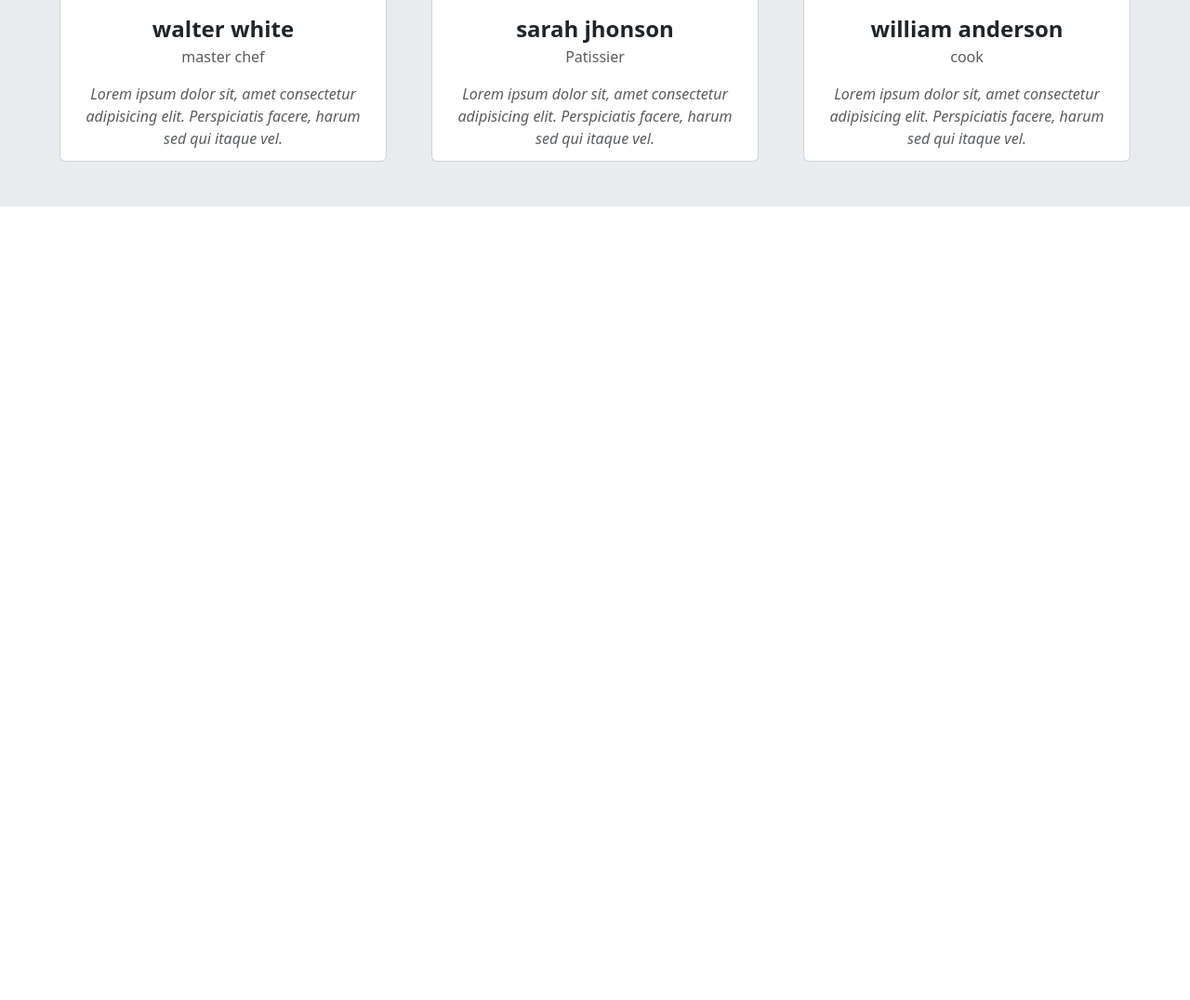
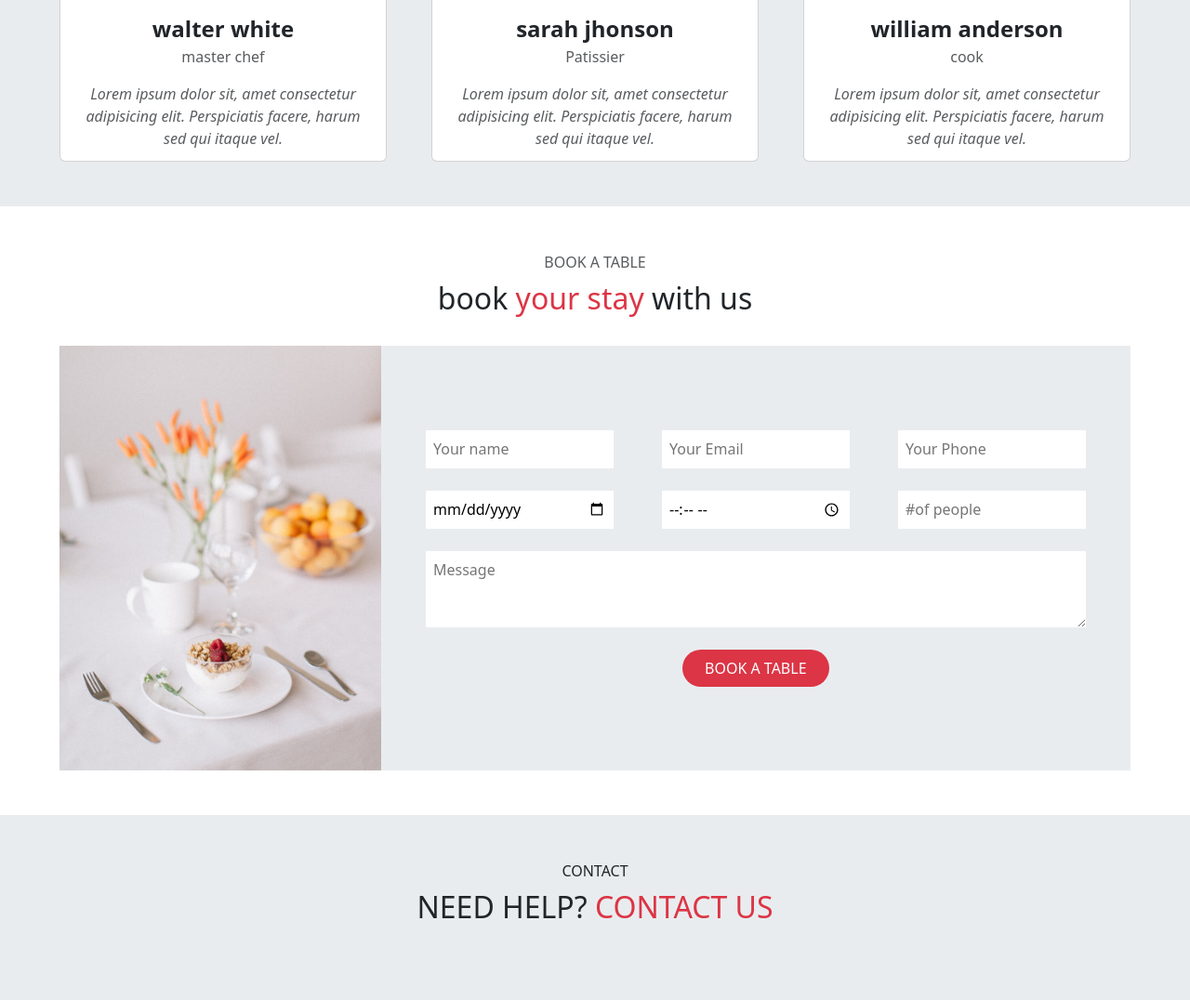
Before and after one commit to Gasbiachraf/Final_Projetc_JsDome_AchrafGASBI, a website: page index.html in a window 1280 px wide. Shown: the part 3663-4739 px from the top of the page at 93% size. Before the commit the page ends 3885 px from the top, so only its background shows below. Drawn offline with nearby package versions, Linux system fonts and the light colour scheme.

Commit message:
section8

```diff
--- a/index.html
+++ b/index.html
@@ -346,37 +346,70 @@
             <p class="m-0">CHEFS</p>
             <h2 class="pt-2 pb-4">OUR <span class="text-danger">PROFFESIONAL</span> CHEFS</h2>
             <div class="d-flex gap-lg-5">
-                <div class="card" style="width: 22rem; height: 33rem;" >
+                <div class="card" style="width: 22rem; height: 33rem;">
                     <img src="./public/images/chefs/chefs-1.jpg" class="card-img-top" alt="...">
                     <div class="card-body">
                         <p class="card-text d-flex flex-column  m-0">
                             <b class=" fs-4  text-center w-100 ">walter white</b>
-                            <p class="text-center text-body-secondary w-100 ">master chef</p>
-                            <p class="text-center text-body-secondary w-100"><i>Lorem ipsum dolor sit, amet consectetur adipisicing elit. Perspiciatis facere, harum sed qui itaque vel.</i></p>
+                        <p class="text-center text-body-secondary w-100 ">master chef</p>
+                        <p class="text-center text-body-secondary w-100"><i>Lorem ipsum dolor sit, amet consectetur
+                                adipisicing elit. Perspiciatis facere, harum sed qui itaque vel.</i></p>
                         </p>
                     </div>
                 </div>
-                <div class="card" style="width: 22rem; height: 33rem;" >
+                <div class="card" style="width: 22rem; height: 33rem;">
                     <img src="./public/images/chefs/chefs-2.jpg" class="card-img-top" alt="...">
                     <div class="card-body">
                         <p class="card-text d-flex flex-column  m-0">
                             <b class=" fs-4  text-center w-100 ">sarah jhonson</b>
-                            <p class="text-center text-body-secondary w-100 ">Patissier</p>
-                            <p class="text-center text-body-secondary w-100"><i>Lorem ipsum dolor sit, amet consectetur adipisicing elit. Perspiciatis facere, harum sed qui itaque vel.</i></p>
+                        <p class="text-center text-body-secondary w-100 ">Patissier</p>
+                        <p class="text-center text-body-secondary w-100"><i>Lorem ipsum dolor sit, amet consectetur
+                                adipisicing elit. Perspiciatis facere, harum sed qui itaque vel.</i></p>
                         </p>
                     </div>
                 </div>
-                <div class="card" style="width: 22rem; height: 33rem;" >
+                <div class="card" style="width: 22rem; height: 33rem;">
                     <img src="./public/images/chefs/chefs-3.jpg" class="card-img-top" alt="...">
                     <div class="card-body">
                         <p class="card-text d-flex flex-column  m-0">
                             <b class=" fs-4  text-center w-100 ">william anderson</b>
-                            <p class="text-center text-body-secondary w-100 ">cook</p>
-                            <p class="text-center text-body-secondary w-100"><i>Lorem ipsum dolor sit, amet consectetur adipisicing elit. Perspiciatis facere, harum sed qui itaque vel.</i></p>
+                        <p class="text-center text-body-secondary w-100 ">cook</p>
+                        <p class="text-center text-body-secondary w-100"><i>Lorem ipsum dolor sit, amet consectetur
+                                adipisicing elit. Perspiciatis facere, harum sed qui itaque vel.</i></p>
                         </p>
                     </div>
                 </div>
             </div>
+        </section>
+        <!-- * section 8-->
+        <section class="d-flex flex-column align-items-center pt-5 pb-5">
+            <p class="m-0 text-body-secondary">BOOK A TABLE</p>
+            <h2 class="pt-2 pb-4">book <span class="text-danger">your stay</span> with us</h2>
+            <div class="bg-body-secondary  section8Child d-flex ">
+                <img src="./public/images/reservation.jpg" alt="">
+                <div class="d-flex flex-wrap  justify-content-evenly gap-lg-1 align-items-center ">
+                    <input class="border-0 p-2" placeholder="Your name" type="text">
+                    <input class="border-0 p-2" placeholder="Your Email" type="email">
+                    <input class="border-0 p-2" placeholder="Your Phone" type="number">
+                    <input class="border-0 p-2" placeholder="Date" type="date">
+                    <input class="border-0 p-2" placeholder="Time " type="time">
+                    <input class="border-0 p-2" placeholder="#of people " type="text">
+                    <textarea class="border-0 p-2" placeholder="Message" name=""></textarea>
+                    <button class="bg-danger border-0 px-2 pt-1 pb-1 text-white rounded-5 px-4 pt-2 pb-2">BOOK A
+                        TABLE</button>
+                </div>
+
+            </div>
+
+        </section>
+        <!-- * section 9 :carousel-->
+        <section>
+        </section>
+        <!-- * section 10-->
+        <section class="d-flex  flex-column  align-items-center  bg-body-secondary pt-5 pb-5">
+            <p class="m-0">CONTACT</p>
+            <h2 class="pt-2 pb-4">NEED HELP? <span class="text-danger">CONTACT US</span></h2>
+
         </section>
     </main>
     <!--^ footer-->
--- a/src/sass/modules/home/_main.sass
+++ b/src/sass/modules/home/_main.sass
@@ -48,3 +48,18 @@
         &:focus
             color: red
             border-color: red   !important
+// section 8
+.section8Child
+    width: 90vw
+    img
+        width: 30%
+    div
+        width: 90%
+        padding-bottom: 7%
+        padding-top: 7%
+        input
+           width: 25%
+           height: 14%
+        textarea
+            width: 88%
+            height: 28%
```
Also changed, not shown: public/css/app.css, 1 other file.
